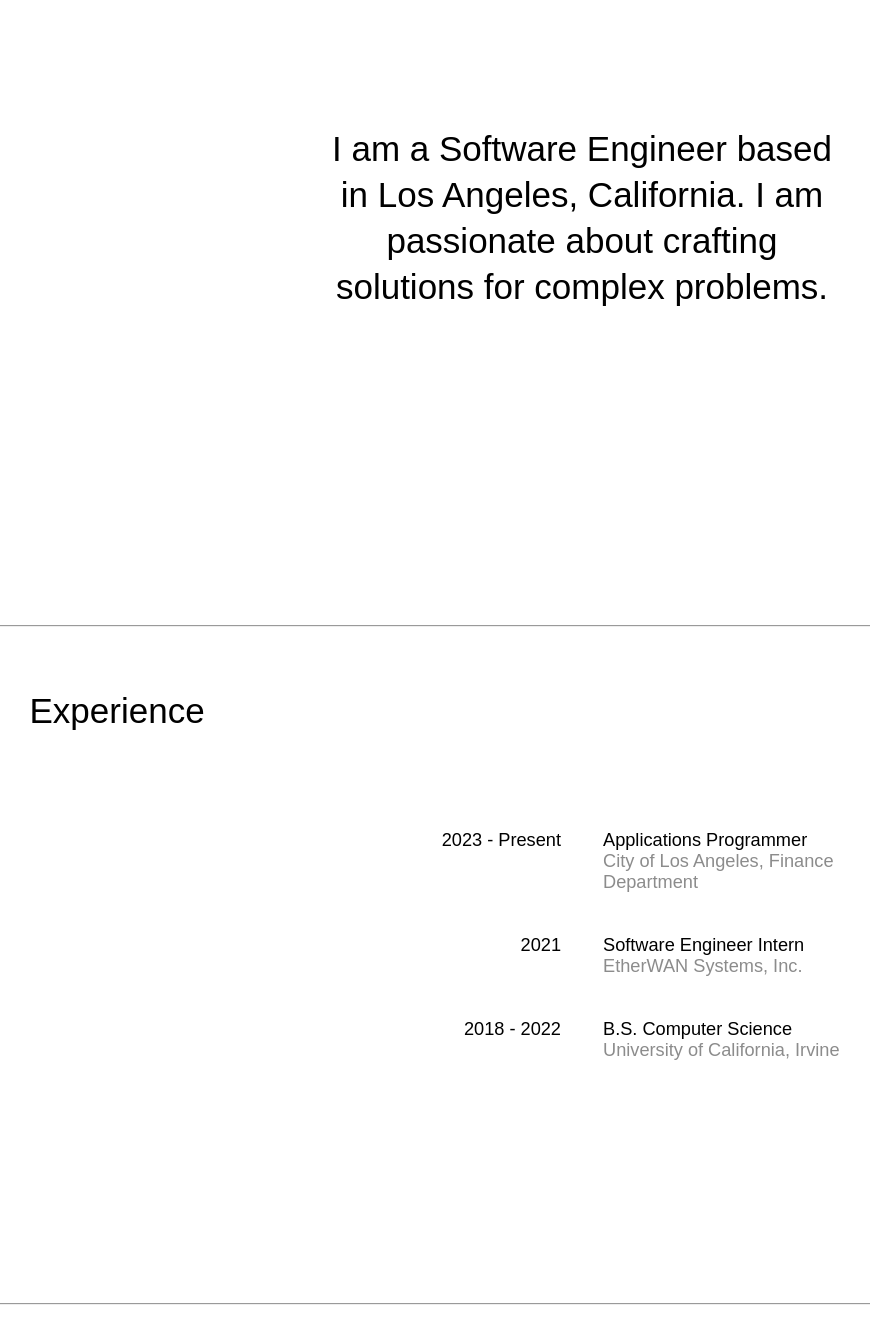
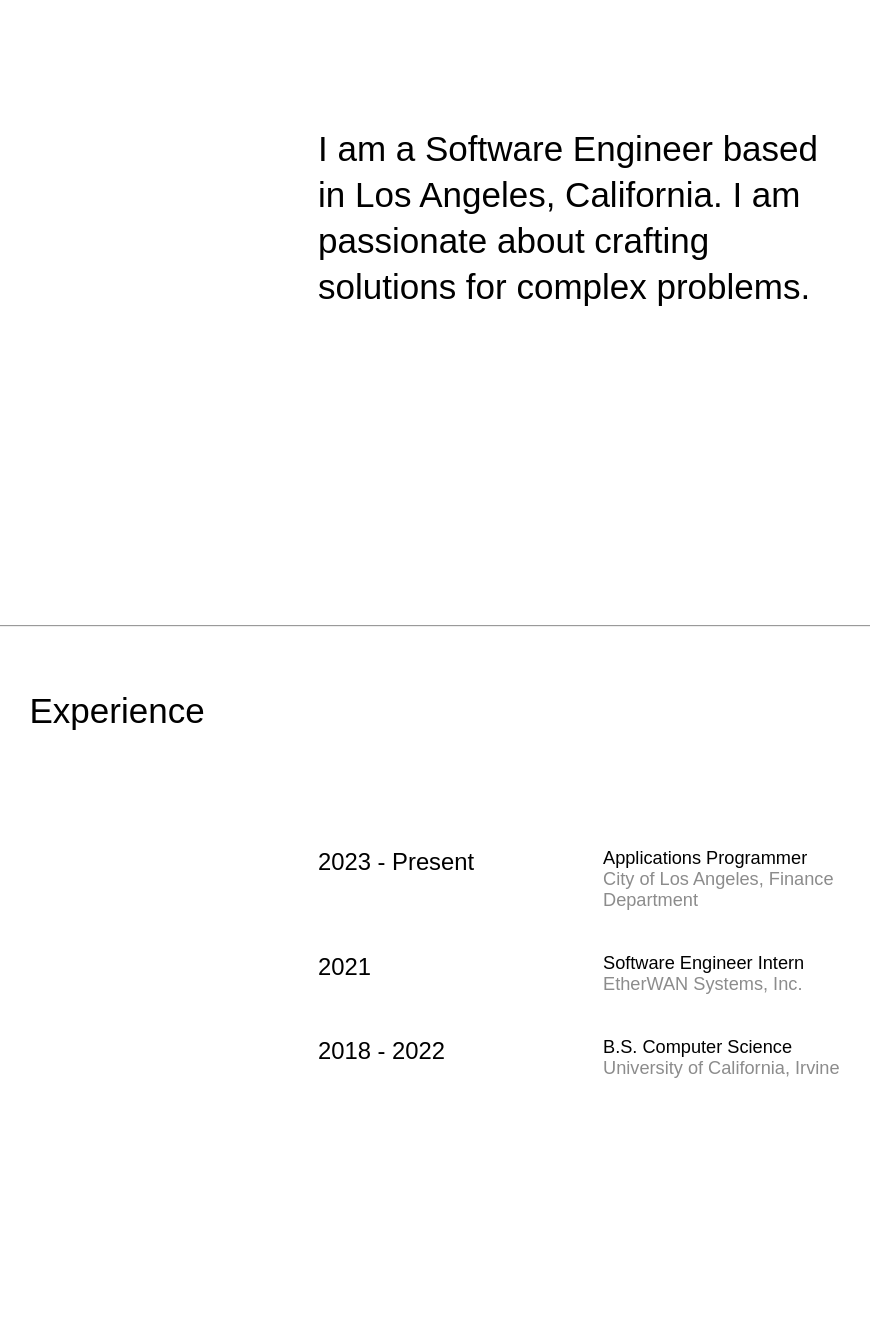
Before and after one commit to swdro/Portfolio-Site-2024, a plain HTML site: page index.html in a window 1280 px wide. Shown: the part 200-1525 px from the top of the page, without its empty margins (58-928 px from the left). Drawn offline with Linux system fonts and the light colour scheme.

Commit message:
incrased font size of experience date, left aligned experience date and intro heading, and added small border around images

```diff
--- a/index.css
+++ b/index.css
@@ -4,12 +4,14 @@
     --nav-padding-y: 2.5rem;
     --nav-padding-x: 6.25rem;
     --intro-padding-x: 16rem;
+
+    --intro-heading-max-width: 528px;
 }
 
 
 html {
     margin: 0;
-    font-family: Arial, Helvetica, sans-serif;
+    font-family: Pro Display, Arial, Helvetica, sans-serif;
     font-size: 14px;
     scroll-behavior: smooth;
 }
@@ -79,12 +81,12 @@ body {
 
 .intro-heading {
     margin: auto;
-    max-width: 528px;
+    max-width: var(--intro-heading-max-width);
     font-family: TT interphases pro, Arial, sans-serif;;
     font-size: 2.5rem;
     font-weight: 400;
     line-height: 3.3rem;
-    text-align: center;
+    text-align: left;
 }
 
 section, footer {
@@ -99,12 +101,19 @@ section, footer {
     font-weight: 400;
 }
 
+.experience-list-container {
+    display: flex;
+    align-content: center;
+    justify-content: center;
+}
+
 .experience-list {
     padding: var(--intro-padding-x);
     padding-top: var(--nav-padding-y);
     display: flex;
     flex-direction: column;
     gap: 3rem;
+    max-width: var(--intro-heading-max-width);
 }
 
 .experience-list ul {
@@ -127,7 +136,8 @@ section, footer {
 }
 
 .experience-item-date {
-    text-align: right;
+    text-align: left;
+    font-size: 1.7rem;
 }
 
 .experience-item-location {
@@ -155,7 +165,7 @@ section, footer {
     height: 24rem;
     object-fit: contain;
     border-radius: 5px;
-    /* background-color: rgba(0, 0, 0, 0.75); */
+    border: 1px solid rgba(0, 0, 0, 0.1);
 }
 
 .project-item-img-description{
@@ -171,6 +181,7 @@ section, footer {
     padding: 3rem;
     font-size: 1.2rem;
     line-height: 1.5rem;
+    border-radius: 5px;
 
     /* transition effect. not necessary */
     transition: opacity .2s, visibility .2s;
@@ -203,6 +214,7 @@ section, footer {
     visibility: visible;
     opacity: 1;
 }
+
 
 footer {
     display: relative;
@@ -246,7 +258,11 @@ footer {
     }
 
     .intro-heading {
-        max-width: 750px;
+        --intro-heading-max-width: 750px;
+    }
+
+    .experience-list {
+        max-width: 800px;
     }
 }
 
--- a/index.html
+++ b/index.html
@@ -26,6 +26,7 @@
     <hr />
     <section id="experience">
         <h1 class="section-heading">Experience</h1>
+        <div class="experience-list-container">
             <ul class="experience-list">
                 <li class="experience-item">
                     <p class="experience-item-date">2023 - Present</p>
@@ -49,6 +50,8 @@
                     </div>
                 </li>
             </ul>
+        </div>
+
     </section>
     <hr />
     <section id="projects">
```
Lines whose indentation alone changed are shown as unchanged.
